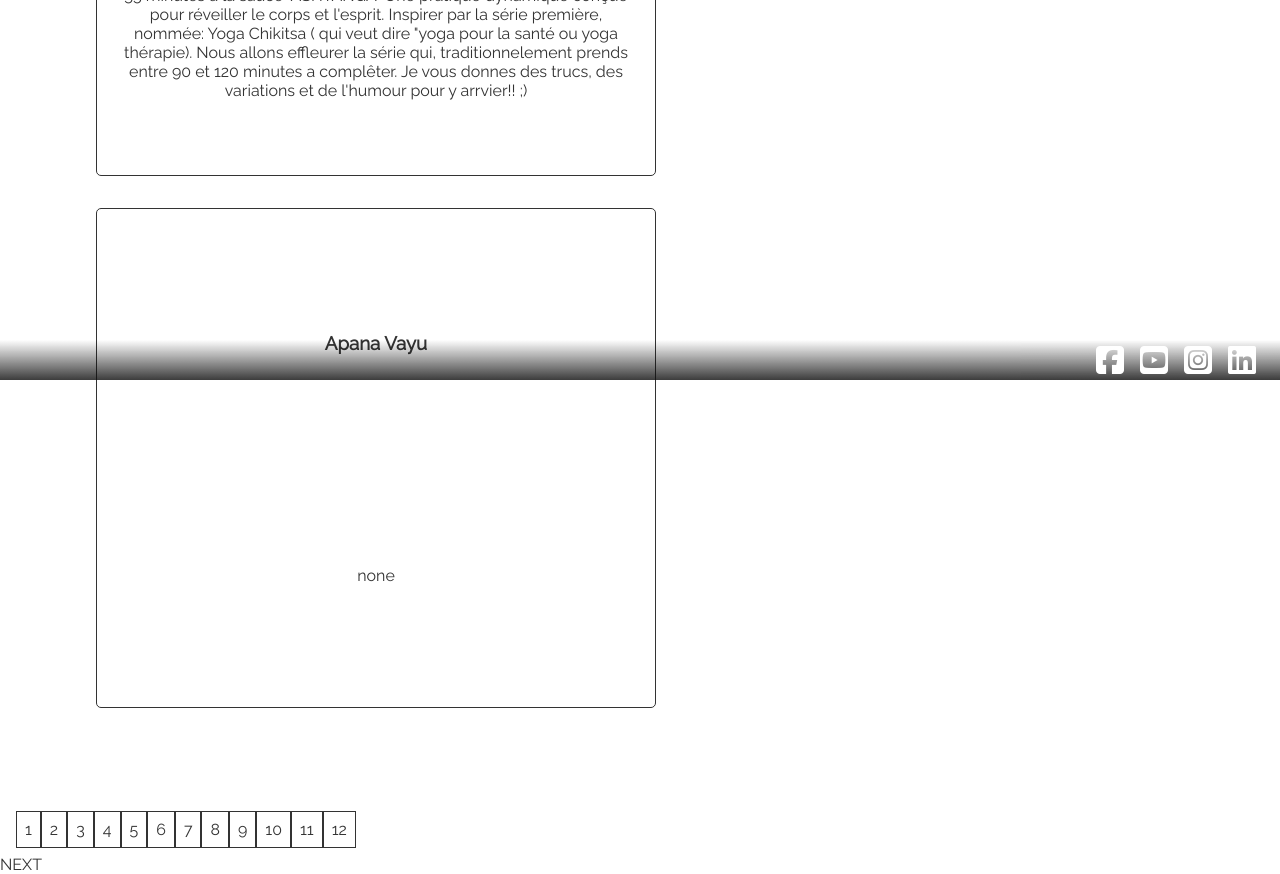
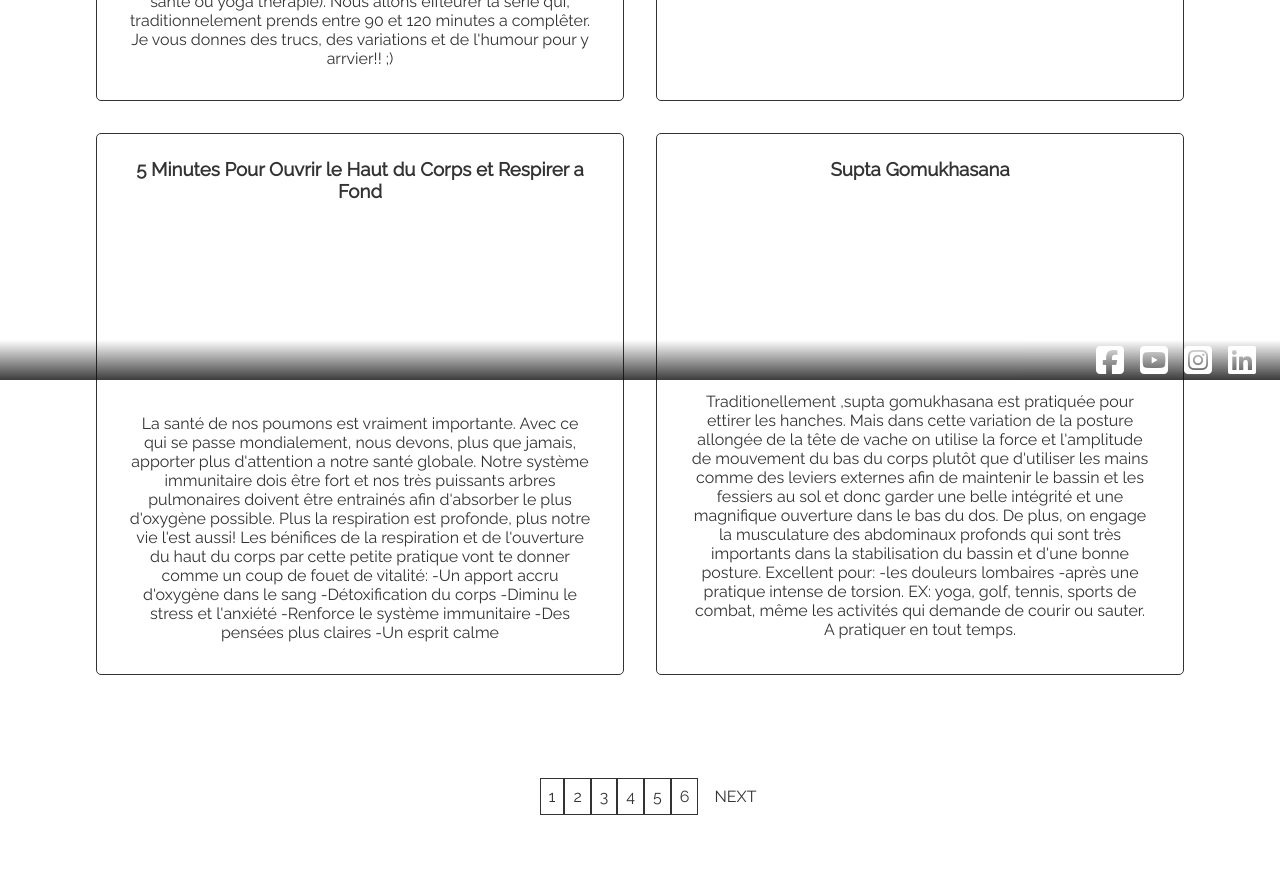
Before and after one commit to notayogilee/yogi-a-lunette-react, a React (Create React App) app: page /videos in a window 1280 px wide. Shown: the part 420-1294 px from the top of the page. Built offline with nearby package versions, Linux system fonts and the light colour scheme.

Commit message:
video page is lined up

```diff
--- a/src/components/Pagenation.js
+++ b/src/components/Pagination.js
@@ -1,20 +1,21 @@
-import React from 'react';
-import './Pagenation.scss';
+import React, { useState } from 'react';
+import './Pagination.scss';
 
-const Pagenation = ({ videosPerPage, totalVideos, paginate }) => {
 
+const Pagenation = ({ videosPerPage, totalVideos, paginate, currentPage }) => {
+
+  const [highlight, setHighlight] = useState(currentPage);
   const pageNumbers = [];
 
   for (let i = 1; i <= Math.ceil(totalVideos / videosPerPage); i++) {
     pageNumbers.push(i);
   }
-
   return (
     <nav>
       <ul className="list">
         {pageNumbers.map(number => (
           <li key={number} className="page-number">
-            <a onClick={() => paginate(number)} href="#" className="page-link">
+            <a onClick={() => { paginate(number); setHighlight(true) }} href="#" id="page-link" className={highlight}>
               {number}
             </a>
           </li>
--- a/src/components/Pagenation.scss
+++ b/src/components/Pagination.scss
@@ -6,16 +6,26 @@
     align-items: center;
     justify-content: center;
 
-    .page-link {
+    #page-link {
       border: solid 1px #333;
 
       justify-content: center;
       padding: 0.5rem;
     }
 
-    .page-link:hover {
+    #page-link:hover {
       background: rgba(175, 152, 152, 0.767);
       transition: all 1s ease-in-out;
     }
   }
+
+  .highlight {
+    background: #333;
+    color: #fff;
+  }
+
+  // .page-number.active {
+  // background: #333;
+  // color: #fff;
+  // }
 }
--- a/src/components/VideoNew.js
+++ b/src/components/VideoNew.js
@@ -1,7 +1,7 @@
 import React, { useState, Fragment } from 'react';
 import videos from '../_data/video.json';
 import ReactPlayer from 'react-player';
-import Pagenation from './Pagenation';
+import Pagination from './Pagination';
 import './VideoNew.scss';
 
 const VideoNew = () => {
@@ -9,7 +9,7 @@ const VideoNew = () => {
 
   // const [loading, setLoading] = useState(false);
   const [currentPage, setCurrentPage] = useState(1);
-  const [videosPerPage, setVideosPerPage] = useState(2);
+  const [videosPerPage, setVideosPerPage] = useState(4);
 
   const indexOfLastVideo = currentPage * videosPerPage;
   const indexOfFirstVideo = indexOfLastVideo - videosPerPage;
@@ -24,42 +24,42 @@ const VideoNew = () => {
     <Fragment>
 
       <div className="video-container">
-        <ul>
+        <ul className="video-list">
           {currentVideos.map(video => (
-            <div className="video">
-              <li key={video.id}>
+
+            <li key={video.id} >
               <h3>{video.title}</h3>
-                <div className="clip">
+
               <ReactPlayer
                 controls
-                    width="320px"
+                width="90%"
                 height="180px"
                 url={video.url}
               />
-                </div>
+
               <div className="paragraph">{video.description}</div>
             </li>
-            </div>
+
           ))}
         </ul>
       </div>
 
-      <footer className="pagenation-footer">
+      <div className="pagination-footer">
+        <div className="prev">
           {currentPage > 1 &&
+            <a href="#" onClick={() => setCurrentPage(currentPage - 1)}>PREV</a>
+          }
+        </div>
 
-          <a href="#" onClick={() => setCurrentPage(currentPage - 1)}>PREV</a>
-
+        <div className="pagination">
+          <Pagination videosPerPage={videosPerPage} totalVideos={videos.length} paginate={paginate} currentPage={currentPage} />
+        </div>
+        <div className="next">
+          {currentPage < totalPages &&
+            <a href="#" onClick={() => setCurrentPage(currentPage + 1)}>NEXT</a>
           }
-
-        <Pagenation videosPerPage={videosPerPage} totalVideos={videos.length} paginate={paginate} />
-
-
-        {currentPage < totalPages &&
-
-          <a href="#" onClick={() => setCurrentPage(currentPage + 1)}>NEXT</a>
-
-        }
-      </footer>
+        </div>
+      </div>
     </Fragment>
   )
 };
--- a/src/components/VideoNew.scss
+++ b/src/components/VideoNew.scss
@@ -1,31 +1,37 @@
 .video-container {
-  display: flex;
+  // position: relative;
   width: 100%;
   height: 100%;
   padding: 5rem;
+  justify-content: start;
+  // align-items: center;
 
-  .video {
+  .video-list {
     display: flex;
+    flex-wrap: wrap;
+  }
+
   li {
+    // top: 100px;
+    flex: 1 0 33%;
     display: flex;
     flex-direction: column;
     align-items: center;
-      justify-content: center;
-
+    justify-content: start;
     border: solid 1px #333;
     border-radius: 5px;
     margin: 1rem;
-      width: 50%;
-      height: 500px;
+    padding: 1rem;
+    width: 350px;
+    // height: 600px;
+    height: auto;
+
     h3 {
+      padding: 0.5rem 0 1rem 0;
       text-align: center;
-        margin: 1rem;
+      margin: 1;
     }
-      .clip {
-        // position: absolute;
-        align-items: center;
-        justify-content: center;
-      }
+
     .paragraph {
       width: 100%;
       height: auto;
@@ -33,12 +39,13 @@
       padding: 1rem;
     }
   }
+}
 
-    .pagenation-footer {
+.pagination-footer {
   display: flex;
-      width: 100%;
-      height: auto;
-      text-align: center;
+  top: 0;
+  left: 0;
+  align-items: center;
+  justify-content: center;
+  padding-bottom: 3rem;
 }
-  }
-}
```
Lines whose indentation alone changed are shown as unchanged.
